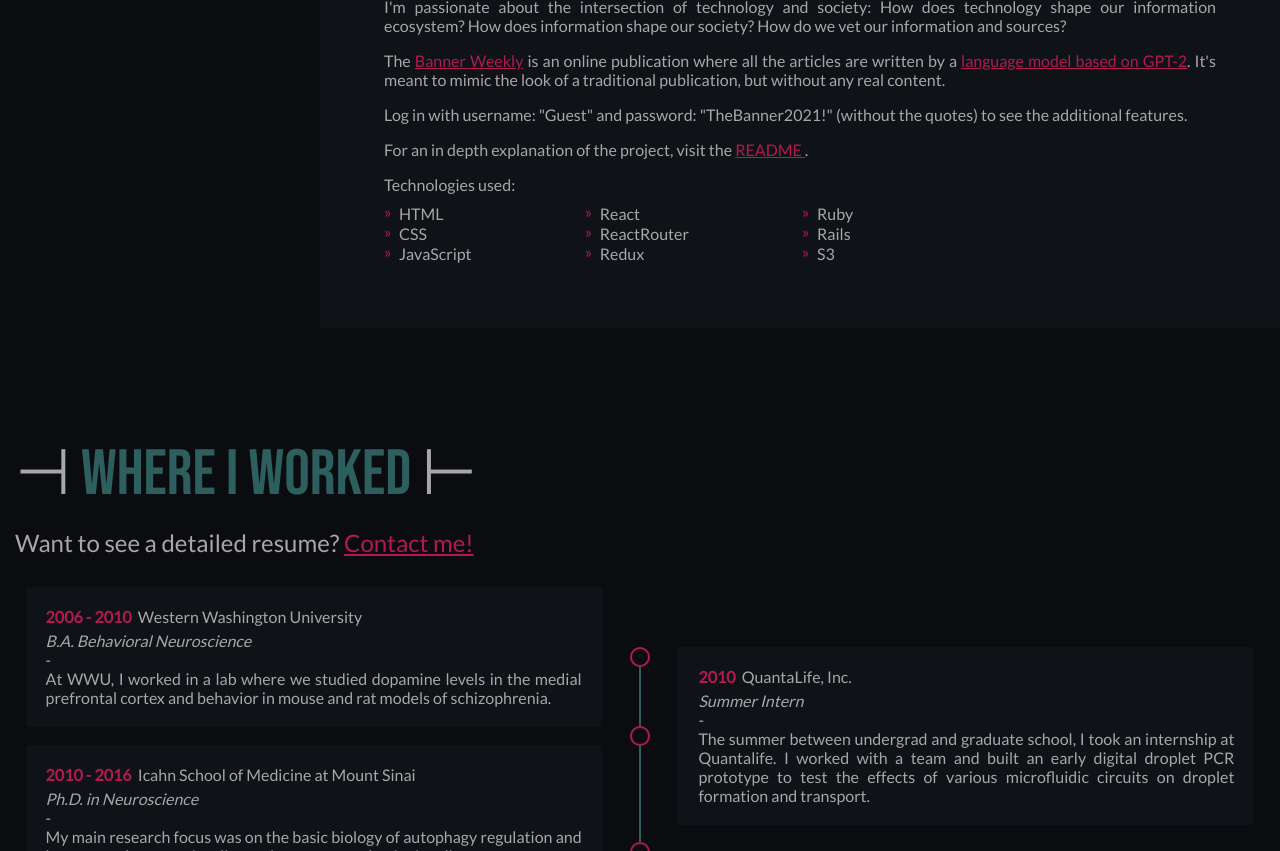
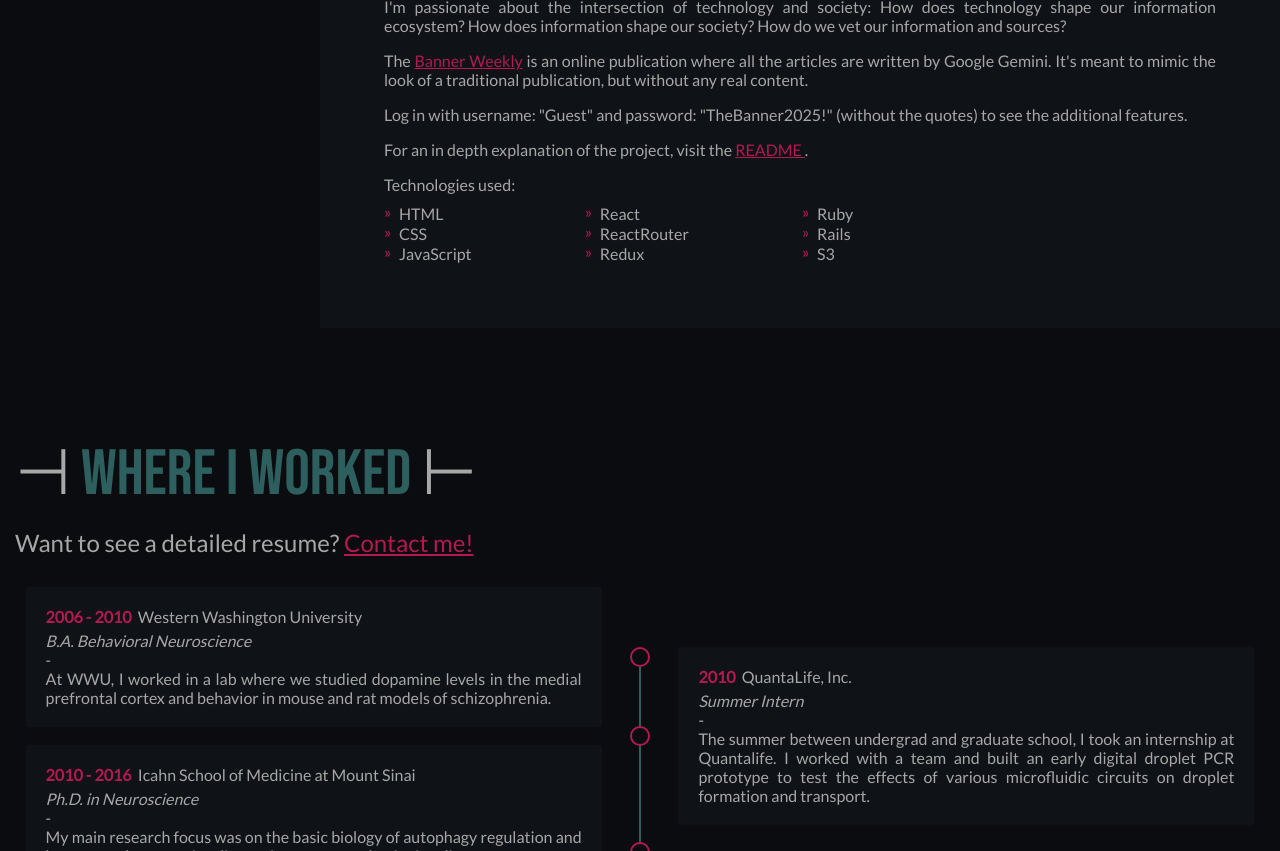
Before and after one commit to MScottWold/personal_site, a website: page docs/index.html in a window 1280 px wide. Shown: the part 2300-3151 px from the top of the page. Drawn offline with Linux system fonts and the light colour scheme.

Commit message:
update banner weekly links

```diff
--- a/docs/index.html
+++ b/docs/index.html
@@ -153,7 +153,7 @@
         <div class="project active" id="banner-weekly">
           <h3>The Banner Weekly</h3>
           <div class="project-links">
-            <a href="https://www.bannerweekly.com/#/"
+            <a href="https://ai-news.fly.dev/#/"
               rel="noopener"
               target="_blank">
               <div class="proj-img-wrapper">
@@ -161,7 +161,7 @@
               </div>
             </a>
             <div class="link-icons">
-              <a href="https://www.bannerweekly.com/"
+              <a href="https://ai-news.fly.dev/"
                 rel="noopener"
                 target="_blank">
                 <svg class="external-link-icon">
@@ -187,19 +187,15 @@
             <p>
               The
               <a class="text-link"
-                href="https://www.bannerweekly.com/#/"
+                href="https://ai-news.fly.dev/#/"
                 rel="noopener"
                 target="_blank">Banner Weekly</a>
-              is an online publication where all the articles are written by a
-              <a class="text-link"
-                href="https://deepai.org/machine-learning-model/text-generator"
-                rel="noopener"
-                target="_blank">language model based on GPT-2</a>.
-              It's meant to mimic the look of a traditional publication, but
-              without any real content.
+              is an online publication where all the articles are written by
+              Google Gemini. It's meant to mimic the look of a traditional
+              publication, but without any real content.
             </p>
             <p>
-              Log in with username: "Guest" and password: "TheBanner2021!"
+              Log in with username: "Guest" and password: "TheBanner2025!"
               (without the quotes) to see the additional features.
             </p>
             <p>
```
